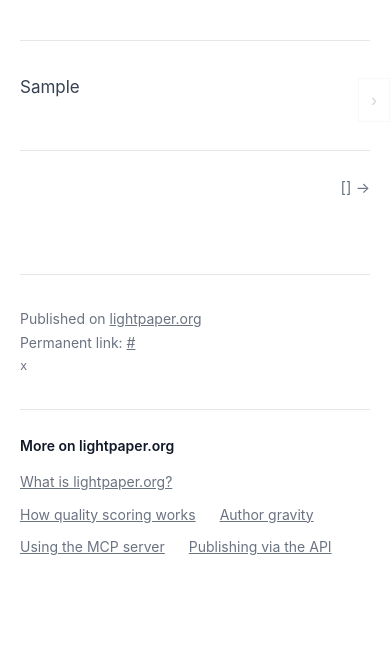
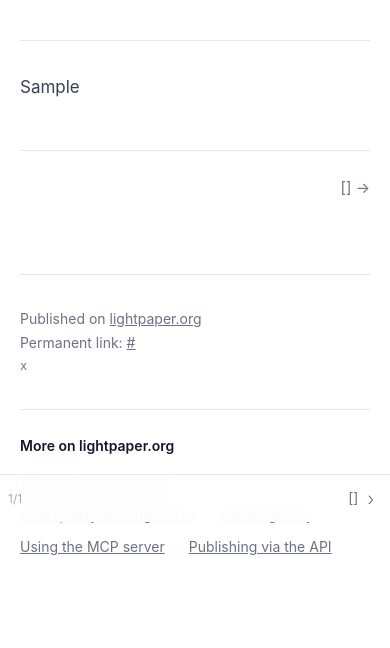
Before and after one commit to lightpaperorg/lightpaper, a Python web app: template app/templates/document.html in a window 390 px wide. Shown: the part 322-970 px from the top of the page. Before the commit the page ends 877 px from the top, so only its background shows below. Run offline with Jinja, Linux system fonts and the light colour scheme; the template is opened without the code that fills it: most values are stand-ins (such as "Sample title", 1, 10 or a date in 2020).

Commit message:
Replace unreliable swipe with fixed bottom nav bar on mobile, keep side arrows on desktop

```diff
--- a/app/templates/document.html
+++ b/app/templates/document.html
@@ -873,15 +873,32 @@
 
     {% if book_title %}
     <style>
-    .chapter-arrows{position:fixed;top:50%;z-index:90;transform:translateY(-50%)}
-    .chapter-arrows a{display:flex;align-items:center;justify-content:center;width:40px;height:56px;background:var(--bg);border:1px solid var(--border);color:var(--secondary);text-decoration:none;font-size:20px;opacity:0.5;transition:opacity 0.2s}
-    .chapter-arrows a:hover{opacity:1;color:var(--heading)}
-    .chapter-arrow-prev{left:0;border-radius:0 6px 6px 0;border-left:none}
-    .chapter-arrow-next{right:0;border-radius:6px 0 0 6px;border-right:none}
-    @media(max-width:900px){.chapter-arrows a{width:32px;height:44px;font-size:16px;opacity:0.3}}
+    .ch-nav-bar{position:fixed;bottom:0;left:0;right:0;z-index:100;display:flex;background:var(--bg);border-top:1px solid var(--border);height:48px;-webkit-backdrop-filter:blur(12px);backdrop-filter:blur(12px);background:rgba(255,255,255,0.92)}
+    @media(prefers-color-scheme:dark){.ch-nav-bar{background:rgba(17,24,39,0.92)}}
+    .ch-nav-bar a{flex:1;display:flex;align-items:center;color:var(--secondary);text-decoration:none;font-size:14px;padding:0 16px;transition:color 0.15s}
+    .ch-nav-bar a:hover,.ch-nav-bar a:active{color:var(--heading)}
+    .ch-nav-bar .ch-prev{justify-content:flex-start}
+    .ch-nav-bar .ch-next{justify-content:flex-end;text-align:right}
+    .ch-nav-bar .ch-mid{flex:0;white-space:nowrap;font-size:12px;color:var(--secondary);opacity:0.6;display:flex;align-items:center;padding:0 8px}
+    .ch-nav-bar .arrow{font-size:18px;font-weight:300}
+    .ch-nav-bar .ch-label{max-width:120px;overflow:hidden;text-overflow:ellipsis;white-space:nowrap;display:inline-block}
+    @media(min-width:900px){.ch-nav-bar{display:none}}
+    .ch-arrows-desktop{position:fixed;top:50%;z-index:90;transform:translateY(-50%)}
+    .ch-arrows-desktop a{display:flex;align-items:center;justify-content:center;width:36px;height:80px;background:var(--bg);border:1px solid var(--border);color:var(--secondary);text-decoration:none;font-size:22px;opacity:0.35;transition:opacity 0.2s}
+    .ch-arrows-desktop a:hover{opacity:1;color:var(--heading)}
+    .ch-arrow-l{left:0;border-radius:0 6px 6px 0;border-left:none}
+    .ch-arrow-r{right:0;border-radius:6px 0 0 6px;border-right:none}
+    @media(max-width:900px){.ch-arrows-desktop{display:none}}
+    body{padding-bottom:56px}
+    @media(min-width:900px){body{padding-bottom:0}}
     </style>
-    {% if prev_chapter %}<div class="chapter-arrows chapter-arrow-prev"><a href="{{ prev_chapter.url }}" title="{{ prev_chapter.title }}">&#8249;</a></div>{% endif %}
-    {% if next_chapter %}<div class="chapter-arrows chapter-arrow-next"><a href="{{ next_chapter.url }}" title="{{ next_chapter.title }}">&#8250;</a></div>{% endif %}
+    <div class="ch-nav-bar">
+        {% if prev_chapter %}<a href="{{ prev_chapter.url }}" class="ch-prev"><span class="arrow">&#8249;&ensp;</span><span class="ch-label">{{ prev_chapter.title }}</span></a>{% else %}<span class="ch-prev"></span>{% endif %}
+        <span class="ch-mid">{{ chapter_number }}/{{ total_chapters }}</span>
+        {% if next_chapter %}<a href="{{ next_chapter.url }}" class="ch-next"><span class="ch-label">{{ next_chapter.title }}</span><span class="arrow">&ensp;&#8250;</span></a>{% else %}<span class="ch-next"></span>{% endif %}
+    </div>
+    {% if prev_chapter %}<div class="ch-arrows-desktop ch-arrow-l"><a href="{{ prev_chapter.url }}" title="{{ prev_chapter.title }}">&#8249;</a></div>{% endif %}
+    {% if next_chapter %}<div class="ch-arrows-desktop ch-arrow-r"><a href="{{ next_chapter.url }}" title="{{ next_chapter.title }}">&#8250;</a></div>{% endif %}
     <script>
     (function(){
         var prev={{ prev_chapter.url|tojson if prev_chapter else "null" }};
@@ -891,19 +908,6 @@
             if(e.key==='ArrowLeft'&&prev)window.location.href=prev;
             if(e.key==='ArrowRight'&&next)window.location.href=next;
         });
-        var sx=0,sy=0;
-        document.addEventListener('touchstart',function(e){
-            if(e.touches.length===1){sx=e.touches[0].screenX;sy=e.touches[0].screenY;}
-        },{passive:true});
-        document.addEventListener('touchend',function(e){
-            if(e.changedTouches.length!==1)return;
-            var dx=e.changedTouches[0].screenX-sx;
-            var dy=e.changedTouches[0].screenY-sy;
-            if(Math.abs(dx)>60&&Math.abs(dy)<Math.abs(dx)*0.6){
-                if(dx<0&&next)window.location.href=next;
-                if(dx>0&&prev)window.location.href=prev;
-            }
-        },{passive:true});
     })();
     </script>
     {% endif %}
```
